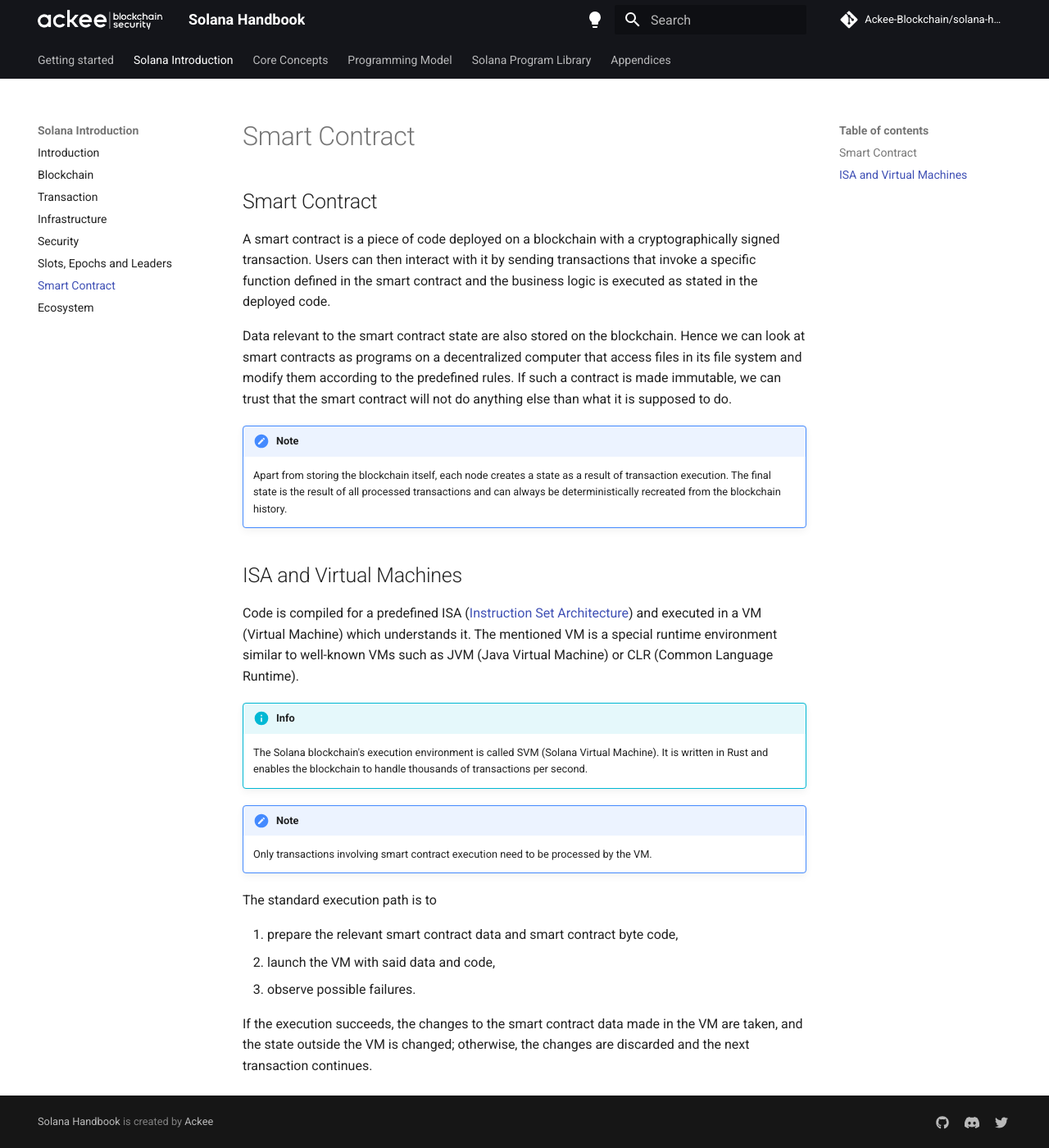
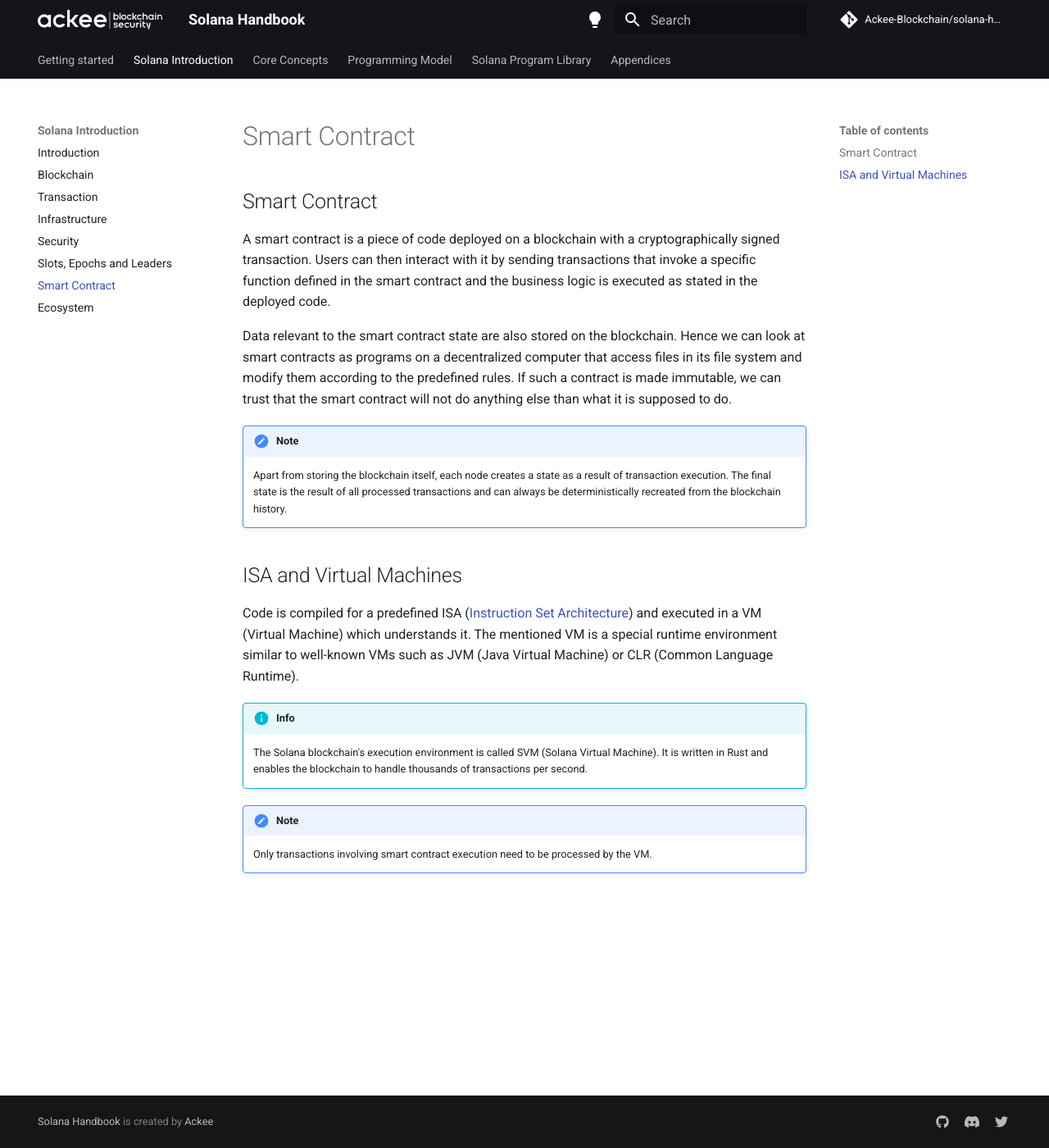
Before and after one commit to vmpyre/solana-handbook, an MkDocs documentation site: the page built from docs/handbook/chapter1/smart-contract.md, in a window 1280 px wide and 1400 px high. Shown: the whole window at 82% size. Built offline with MkDocs 1.6.1 and Material for MkDocs 9.7.7, drawn with Linux system fonts in a browser that asks for light colours; comment, search, counter and statistics services are not loaded.

Commit message:
remove standard vm execution path

```diff
--- a/docs/handbook/chapter1/smart-contract.md
+++ b/docs/handbook/chapter1/smart-contract.md
@@ -19,11 +19,3 @@ Code is compiled for a predefined ISA ([Instruction Set Architecture](https://en
 !!! note
 
     Only transactions involving smart contract execution need to be processed by the VM.
-
-The standard execution path is to
-
-1. prepare the relevant smart contract data and smart contract byte code,
-2. launch the VM with said data and code,
-3. observe possible failures.
-
-If the execution succeeds, the changes to the smart contract data made in the VM are taken, and the state outside the VM is changed; otherwise, the changes are discarded and the next transaction continues.
```
